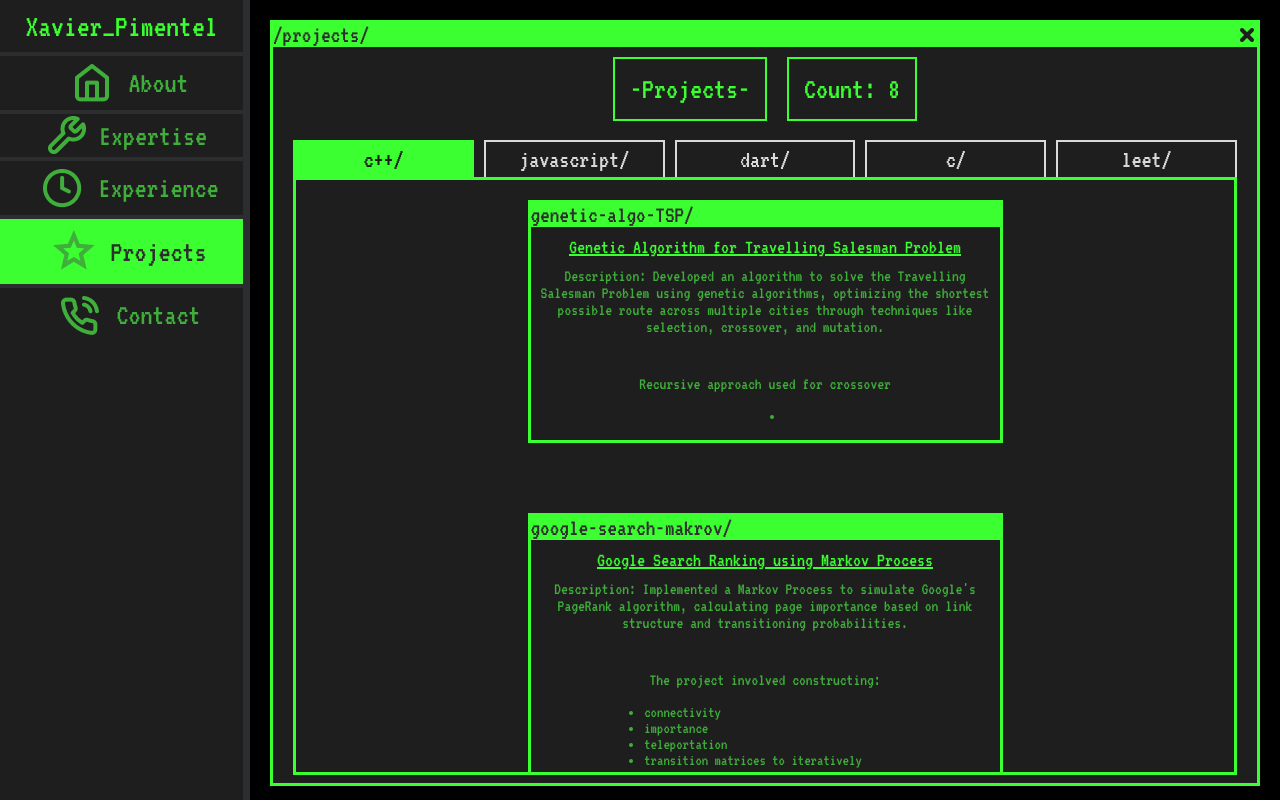
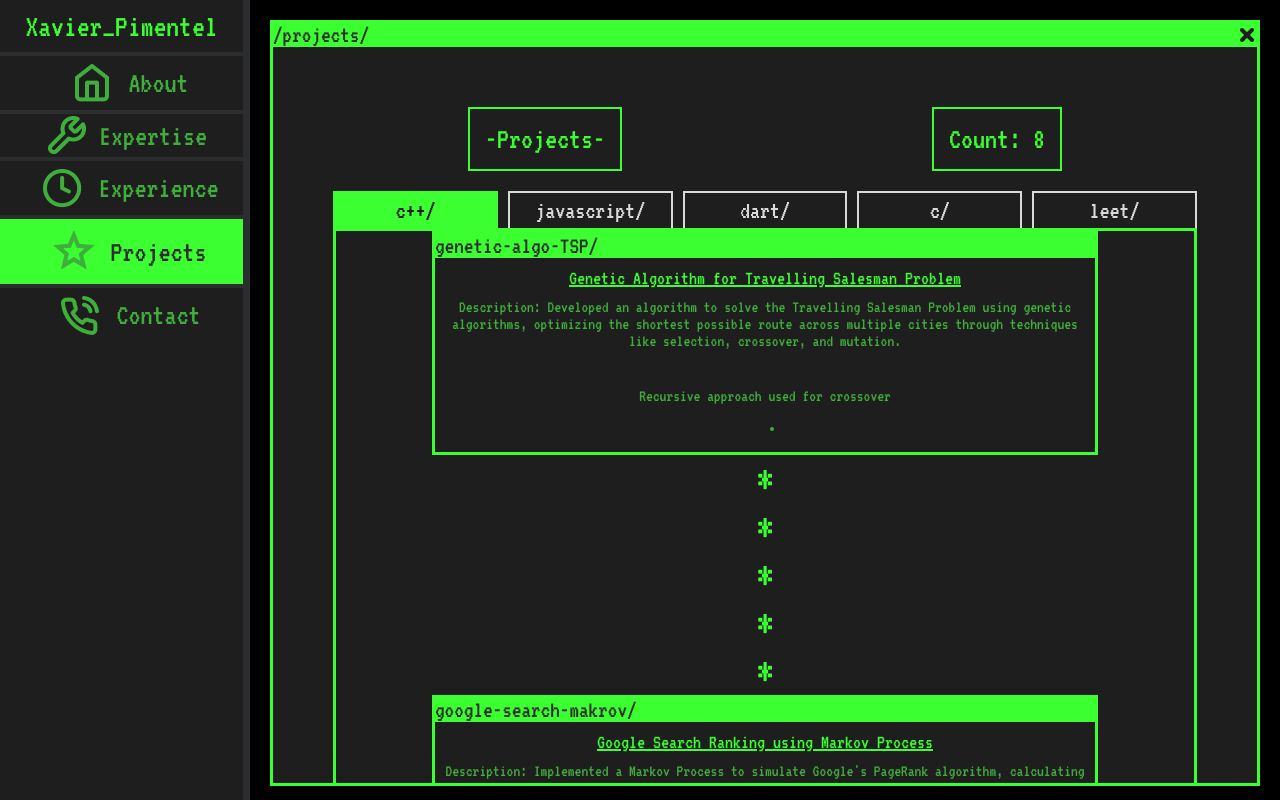
Before and after one commit to XavierPim/porto_folio, a React (Create React App) app: page /projects in a window 1280 px wide. Built offline with nearby package versions, Linux system fonts and the light colour scheme.

Commit message:
formatting fix scroll bar added

```diff
--- a/src/components/content-big-screen.css
+++ b/src/components/content-big-screen.css
@@ -1,40 +1,62 @@
-.big-screen{
-    border: 3px solid #3BFF31;
-    background-color: #1E1E1E ;
+.big-screen {
+	border: 3px solid #3bff31;
+	background-color: #1e1e1e;
 	height: 100%;
 	display: flex;
 	flex-direction: column;
-    align-items: center;
-    overflow-y: auto;
-    overflow-x: hidden;
+}
+.topbar {
+	display: flex;
+	justify-content: space-between;
+	background-color: #3bff31;
+	color: #2e2e2e;
+	font-size: 34px;
+	width: 100%;
 }
 
-    .topbar{
-        display: flex;
-        position: sticky;
-        z-index: 1000;
-        justify-content: space-between;
-        background-color:#3BFF31 ;
-        align-items: center;
-        color: #2e2e2e;
-        font-size: 34px;
+.scrollable-content {
+	flex: 1;
+
+	overflow-y: auto;
+	padding: 40px;
+	scrollbar-color: #3bff31 #1e1e1e;
 }
 
-    #exit{
+.big-screen::-webkit-scrollbar {
+	width: 12px;
+}
+
+.big-screen::-webkit-scrollbar-track {
+	background-color: #2e2e2e;
+}
+
+.big-screen::-webkit-scrollbar-thumb {
+	background-color: #3bff31;
+}
+
+.big-screen::-webkit-scrollbar-thumb:hover {
+	background-color: #2bff2f;
+}
+
+#exit {
 	width: 20px;
 	height: 20px;
 }
 
-
-.page_title{
+.page_title {
 	align-self: center;
 	padding: 15px;
 	max-width: 200px;
 	font-size: 30px;
-    border: 2px solid #3BFF31;
+	border: 2px solid #3bff31;
 	margin: 10px;
 }
-.header{
+.header {
 	display: flex;
 	justify-content: space-around;
+	margin: 10px 0px;
 }
+
+.spacers{
+    font-size: 3em;
+}
--- a/src/components/content-big-screen.js
+++ b/src/components/content-big-screen.js
@@ -1,15 +1,18 @@
-import './content-big-screen.css'
-import xIcon from './icons/X.png'
+import './content-big-screen.css';
+import xIcon from './icons/X.png';
 
-function ContentBigScreen({tab_name, children}){
-    return(
-    <div className="big-screen">
-        <div className="topbar">
-            <div>{tab_name}</div>
-            <img src={xIcon} id="exit" alt="x-icon"/>
+function ContentBigScreen({ tab_name, children }) {
+    return (
+        <div className="big-screen">
+            <div className="topbar">
+                <div>{tab_name}</div>
+                <img src={xIcon} id="exit" alt="x-icon" />
+            </div>
+            <div className="scrollable-content">
+                {children}
+            </div>
         </div>
-        {children}
-    </div>
     );
 }
+
 export default ContentBigScreen;
--- a/src/components/content-small-screen.css
+++ b/src/components/content-small-screen.css
@@ -1,51 +1,55 @@
-.small-screen{
-    border: 3px solid #3BFF31;
-    background-color: #1E1E1E ;
+.small-container{
     display: flex;
     flex-direction: column;
 	justify-content: center;
     align-items: center;
-    margin: 20px;
-    max-width: 50%;
-    margin-bottom: 50px;
+}
+.small-screen {
+	border: 3px solid #3bff31;
+	background-color: #1e1e1e;
+	display: flex;
+	flex-direction: column;
+	justify-content: center;
+    align-items: center;
+	margin: 0 10px;
+    min-width: 450px;
+    max-width: 660px;
 }
 
-
-.topbar{
+.topbar {
 	display: flex;
-    background-color:#3BFF31 ;
+	background-color: #3bff31;
 	align-items: center;
 	color: #2e2e2e;
 	font-size: 24px;
 	width: 100%;
 }
 
-.small_title{
+.small_title {
 	font-size: 20px;
 	margin: 0px;
 	text-decoration: underline;
 	padding: 10px;
 }
 
-
-.small_sub_title{
+.small_sub_title {
 	font-size: 17px;
 	margin: 0px;
-    color:#40AE3B;
-    padding: 0px 10px
+	color: #40ae3b;
+	padding: 0px 10px;
 }
 
-.small_text{
-    color: #40AE3B;
+.small_text {
+	color: #40ae3b;
 	font-size: 16px;
 	text-align: start;
 }
 
-.small_img{
-    width: 100%;
+.small_img {
+	width: 80%;
 }
 
-.small_ascii{
-    font-size: 10px;
+.small_ascii {
+	font-size: 9px;
 	padding: 10px;
 }
--- a/src/components/content-small-screen.js
+++ b/src/components/content-small-screen.js
@@ -4,6 +4,7 @@ function ContentSmallScreen({ section }) {
     const textArray = Array.isArray(section.text) ? section.text : [section.text];
 
     return (
+        <div className="small-container">
         <div className="small-screen">
             <div className="topbar">
                 <div>{section.window}</div>
@@ -24,6 +25,13 @@ function ContentSmallScreen({ section }) {
                 ))}
             </ul>
         </div>
+        <div className="spacers">*</div>
+        <div className="spacers">*</div>
+        <div className="spacers">*</div>
+        <div className="spacers">*</div>
+        <div className="spacers">*</div>
+        </div>
+
     );
 }
 
--- a/src/components/sidebar.js
+++ b/src/components/sidebar.js
@@ -12,19 +12,44 @@ function Sidebar() {
             <h1 className="name-plate">Xavier_Pimentel</h1>
             <ul className='navbar_ul'>
                 <li>
-                    <NavLink to="/home" activeClassName="active"><img src={home_icon} alt="home_icon" />About</NavLink>
+                    <NavLink
+                        to="/home"
+                        className={({ isActive }) => (isActive ? "active" : "")}
+                    >
+                        <img src={home_icon} alt="home_icon" />About
+                    </NavLink>
                 </li>
                 <li>
-                    <NavLink to="/expertise" activeClassName="active"><img src={expertise_icon} alt="expertise_icon" />Expertise</NavLink>
+                    <NavLink
+                        to="/expertise"
+                        className={({ isActive }) => (isActive ? "active" : "")}
+                    >
+                        <img src={expertise_icon} alt="expertise_icon" />Expertise
+                    </NavLink>
                 </li>
                 <li>
-                    <NavLink to="/experience" activeClassName="active"><img src={experience_icon} alt="experience_icon" />Experience</NavLink>
+                    <NavLink
+                        to="/experience"
+                        className={({ isActive }) => (isActive ? "active" : "")}
+                    >
+                        <img src={experience_icon} alt="experience_icon" />Experience
+                    </NavLink>
                 </li>
                 <li>
-                    <NavLink to="/projects" activeClassName="active"><img src={projects_icon} alt="projects_icon" />Projects</NavLink>
+                    <NavLink
+                        to="/projects"
+                        className={({ isActive }) => (isActive ? "active" : "")}
+                    >
+                        <img src={projects_icon} alt="projects_icon" />Projects
+                    </NavLink>
                 </li>
                 <li>
-                    <NavLink to="/contact" activeClassName="active"><img src={contact_icon} alt="contact_icon" />Contact</NavLink>
+                    <NavLink
+                        to="/contact"
+                        className={({ isActive }) => (isActive ? "active" : "")}
+                    >
+                        <img src={contact_icon} alt="contact_icon" />Contact
+                    </NavLink>
                 </li>
             </ul>
         </div>
--- a/src/css/experience.css
+++ b/src/css/experience.css
@@ -4,10 +4,3 @@
     height: 100%;
     box-sizing: border-box;
 }
-
-.content-container {
-    background-color: black;
-    flex: 2;
-    padding: 20px;
-    box-sizing: border-box;
-}
--- a/src/css/expertise.css
+++ b/src/css/expertise.css
@@ -5,13 +5,11 @@
     box-sizing: border-box;
 }
 
-.content-container {
-    background-color: black;
-    padding: 20px;
-    box-sizing: border-box;
+.UML {
+    width: 100%;
+    max-width: 700px;
+    height: auto;
+    object-fit:cover;
+    display: block;
+    margin: 0 auto;
 }
-
-.UML{
-    padding: 10px;
-    min-width:33%;
-}
```
Also changed, not shown: src/content/Expertise_UML.png. Lines whose indentation alone changed are shown as unchanged.
